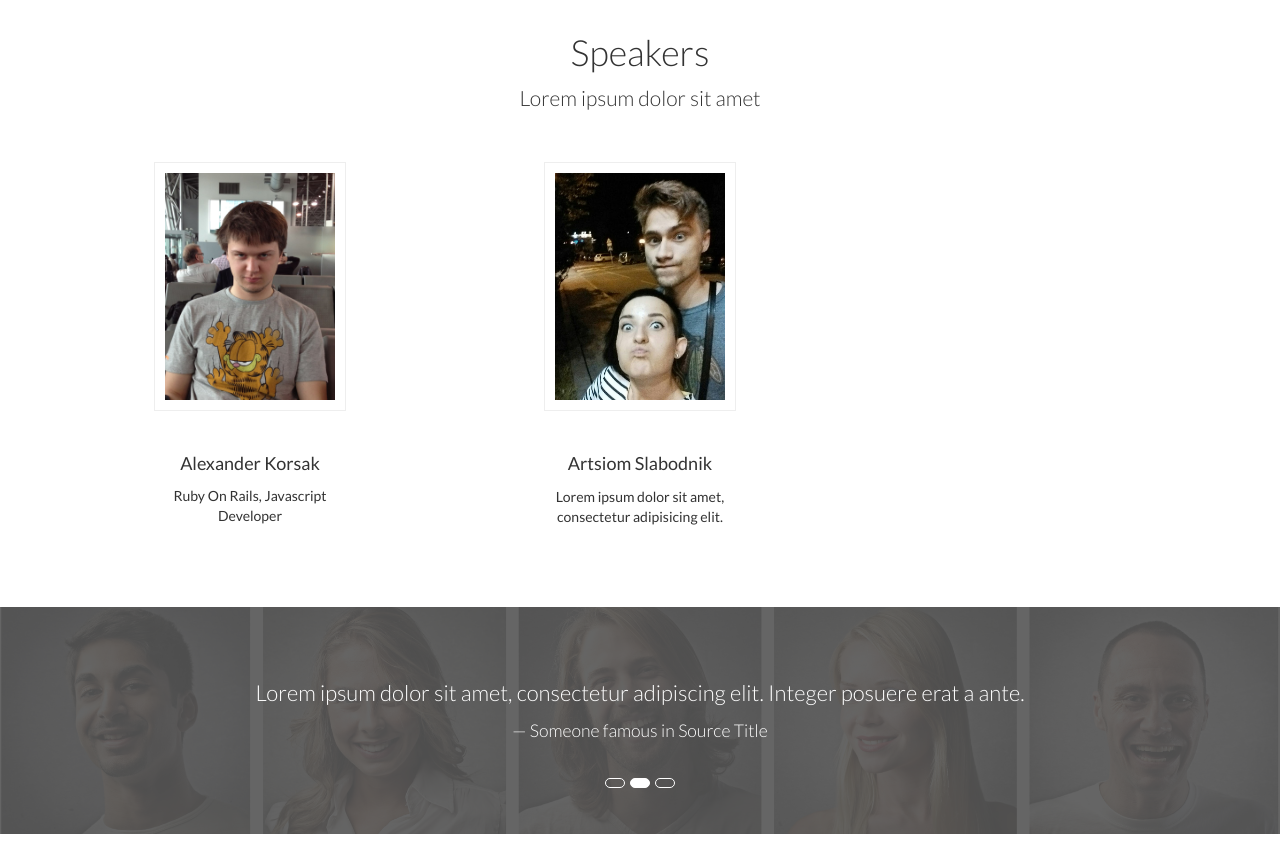
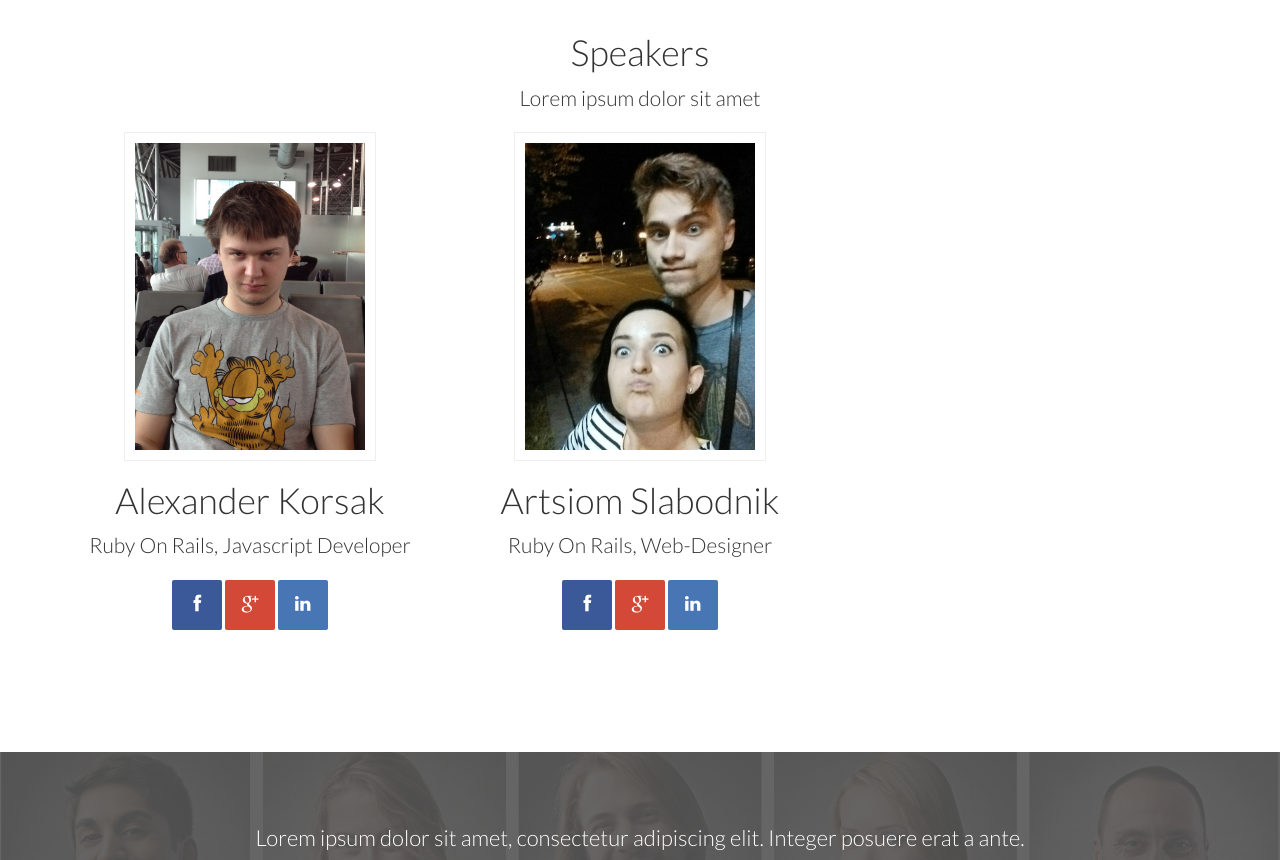
Before and after one commit to pipiy/business_event, a plain HTML site: page index.html in a window 1280 px wide. Shown: the part 2560-3420 px from the top of the page. Drawn offline with Linux system fonts and the light colour scheme; some packages are replaced by stand-ins of ours; a script that the page names is missing.

Commit message:
new changes in design

```diff
--- a/assets/css/main.css
+++ b/assets/css/main.css
@@ -906,12 +906,9 @@ fieldset[disabled] .btn-link:focus {
   right: 0;
   top: 0;
 }
-.speakers .speaker:hover .speaker-img img {
-  border-color: #555555;
-}
 .speakers .speaker-img {
   width: 70%;
-  padding: 30px;
+  /*padding: 30px;*/
   margin: 0 auto;
   position: relative;
   text-align: center;
@@ -1524,6 +1521,9 @@ blockquote:after {
   text-decoration: none;
   color: #3c3c3c;
 }
+.speaker-img a{
+  background-color: #d34836; color:#fff; border:0
+}
 
 /************************************************
 *** preloader ***
--- a/index.html
+++ b/index.html
@@ -257,27 +257,29 @@
           <div class="col-md-4 speaker wow fadeInDown" data-wow-delay="1s">
             <div class="speaker-img">
               <img src="assets/img/speakers/1.jpg" alt="">
-              <a href="https://plus.google.com/u/0/+AlexanderKorsak/" class="speaker-contacts left-top" target="_blank"><i class="fa fa-google-plus fa-2x"></i></a>
-              <a href="https://www.facebook.com/alexander.korsak" class="speaker-contacts left-bottom" target="_blank"><i class="fa fa-facebook fa-2x"></i></a>
-              <a href="" class="speaker-contacts right-bottom"><i class="fa fa-twitter fa-2x"></i></a>
-              <a href="mailto:alex.korsak@gmail.com" class="speaker-contacts right-top"><i class="fa fa-envelope fa-2x"></i></a>
             </div>
-            <div class="speaker-desc">
-              <p>Alexander Korsak</p>
-              <span>Ruby On Rails, Javascript Developer</span>
+            <div class="col-social-icons">
+              <div class="section-header">
+                <h1>Alexander Korsak</h1>
+                <p class="lead">Ruby On Rails, Javascript Developer</p>
+                <a href="https://www.facebook.com/alexander.korsak" target="_blank"><i class="fa fa-facebook"></i></a>
+                <a href="https://plus.google.com/u/0/+AlexanderKorsa" target="_blank"><i class="fa fa-google-plus"></i></a>
+                <a href="https://www.linkedin.com/profile/view?id=36181898" target="_blank"><i class="fa fa-linkedin"></i></a>
+              </div>
             </div>
           </div>
           <div class="col-md-4 speaker wow fadeInDown" data-wow-delay="1.1s">
             <div class="speaker-img">
               <img src="assets/img/speakers/2.jpg" alt="">
-              <a href="https://plus.google.com/u/0/112253049359987692697" class="speaker-contacts left-top" target="_blank"><i class="fa fa-google-plus fa-2x"></i></a>
-              <a href="https://www.facebook.com/artsiom.slabodnik" class="speaker-contacts left-bottom" target="_blank"><i class="fa fa-facebook fa-2x"></i></a>
-              <a href="" class="speaker-contacts right-bottom"><i class="fa fa-twitter fa-2x"></i></a>
-              <a href="mailto:artem.slabodnik@gmail.com" class="speaker-contacts right-top"><i class="fa fa-envelope fa-2x"></i></a>
             </div>
-            <div class="speaker-desc">
-              <p>Artsiom Slabodnik</p>
-              <span>Lorem ipsum dolor sit amet, consectetur adipisicing elit.</span>
+            <div class="col-social-icons">
+              <div class="section-header">
+                <h1>Artsiom Slabodnik</h1>
+                <p class="lead">Ruby On Rails, Web-Designer</p>
+                <a href="https://www.facebook.com/artsiom.slabodnik" target="_blank"><i class="fa fa-facebook"></i></a>
+                <a href="https://plus.google.com/u/0/112253049359987692697" target="_blank"><i class="fa fa-google-plus"></i></a>
+                <a href="https://www.linkedin.com/profile/view?id=171832935" target="_blank"><i class="fa fa-linkedin"></i></a>
+              </div>
             </div>
           </div>
         </div>
```
